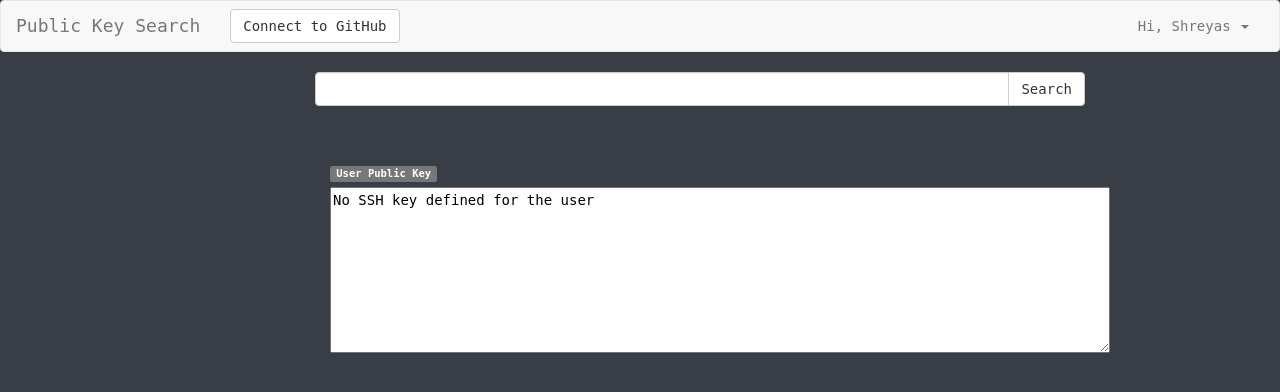
After one commit to himil07/Django-SSH-Search, a Django app: a page that uses django_ssh_search/templates/ssh_search/base.html in a window 1280 px wide. The commit adds this page. Shown: the top 392 px of the page. Run offline with Django 3.2, Linux system fonts and the light colour scheme; some libraries are stand-ins or nearby versions.

Commit message:
Github OAuth for obtaining auth_token and related changes

```diff
--- a/django_ssh_search/settings.py
+++ b/django_ssh_search/settings.py
@@ -22,10 +22,14 @@ STATIC_DIR = os.path.join(BASE_DIR, 'django_ssh_search', 'static')
 # SECURITY WARNING: keep the secret key used in production secret!
 SECRET_KEY = 'gq(d*u9nt$c_xp4u5ibce%w@s=iw!b1+cwuydfty&($#hq+m&9'
 
+# GITHUB Client ID and Client secret
+CLIENT_ID = 'e2839380361040bb3f3f'
+CLIENT_SECRET = 'a4577e6bcf71872a3eae3e793ce5ad4fdda36fc4'
+
 # SECURITY WARNING: don't run with debug turned on in production!
 DEBUG = True
 
-ALLOWED_HOSTS = []
+ALLOWED_HOSTS = ['127.0.0.1', 'localhost']
 
 
 # Application definition
--- /dev/null
+++ b/django_ssh_search/static/css/base.css
@@ -0,0 +1,5 @@
+body{
+  background-color: #393E46;
+  color: #EEEEEE;
+  font-family: monospace;
+}
--- /dev/null
+++ b/django_ssh_search/static/css/home.css
@@ -0,0 +1,17 @@
+.public-key-display, .search-form{
+  display: table-cell;
+  width: 1200px;
+
+}
+
+.public-key-display {
+  padding-right: 30px;
+  padding-left: 30px;
+  color: black;
+}
+
+label{
+  float: left;
+  padding: 10px;
+  padding-left: 0px;
+}
--- /dev/null
+++ b/django_ssh_search/static/css/index.css
@@ -0,0 +1,4 @@
+.index-page{
+  background-color: red;
+  color: white;
+}
--- /dev/null
+++ b/django_ssh_search/templates/ssh_search/base.html
@@ -0,0 +1,29 @@
+<!DOCTYPE html>
+<html lang="en">
+  <head>
+    <meta charset="utf-8">
+    <meta http-equiv="X-UA-Compatible" content="IE=edge">
+    <meta name="viewport" content="width=device-width, initial-scale=1">
+    <title>GitHub Public Key Search App</title>
+
+    <link rel="stylesheet" href="https://maxcdn.bootstrapcdn.com/bootstrap/3.3.5/css/bootstrap.min.css">
+    <link rel="stylesheet" href="https://cdnjs.cloudflare.com/ajax/libs/octicons/3.1.0/octicons.min.css">
+    <link rel="stylesheet" href="/static/css/base.css">
+
+    <!--[if lt IE 9]>
+      <script src="https://cdn.jsdelivr.net/html5shiv/3.7.2/html5shiv.min.js"></script>
+      <script src="https://cdn.jsdelivr.net/respond/1.4.2/respond.min.js"></script>
+    <![endif]-->
+  </head>
+  <body>
+
+    {% if render_page == 'index' %}
+      {% include "../ssh_search/index.html" %}
+    {% else %}
+      {% include "../ssh_search/home.html" %}
+    {% endif %}
+
+    <script src="https://cdn.jsdelivr.net/jquery/2.1.3/jquery.min.js"></script>
+    <script src="https://cdn.jsdelivr.net/bootstrap/3.3.5/js/bootstrap.min.js"></script>
+  </body>
+</html>
--- /dev/null
+++ b/django_ssh_search/templates/ssh_search/connect.html
@@ -0,0 +1 @@
+<h1>Connect to Github URL is working</h1>
--- /dev/null
+++ b/django_ssh_search/templates/ssh_search/home.html
@@ -0,0 +1,96 @@
+<link rel="stylesheet" href="/static/css/home.css">
+<div class="row home-page">
+    <div class="col-md-12">
+      <nav class="navbar navbar-default">
+        <div class="container-fluid">
+          <div class="navbar-header">
+            <button type="button" class="navbar-toggle collapsed" data-toggle="collapse" data-target="#bs-example-navbar-collapse-1" aria-expanded="false">
+              <span class="sr-only">Toggle navigation</span>
+              <span class="icon-bar"></span>
+              <span class="icon-bar"></span>
+              <span class="icon-bar"></span>
+            </button>
+            <a class="navbar-brand" href="#">Public Key Search</a>
+          </div>
+          <div class="collapse navbar-collapse">
+            <ul class="nav navbar-nav">
+              <li>
+                <form class="navbar-form">
+                  <div class="btn-group" role="group">
+                    <button type="button" data-toggle="modal" data-target="#getUsername" class="btn btn-default">
+          <!-- need to define the login modal -->
+                    <span class="fa fa-github-alt"></span> Connect to GitHub
+                    </button>
+                  </div>
+                </form>
+              </li>
+            </ul>
+            <ul class="nav navbar-nav navbar-right">
+              <li class="dropdown">
+                <!-- render the name of user -->
+                <a href="#" class="dropdown-toggle" data-toggle="dropdown" role="button" aria-haspopup="true" aria-expanded="false">Hi, {{ name }} <span class="caret"></span></a>
+                  <ul class="dropdown-menu">
+                    <!-- change the password for the user -->
+                    <li role="separator" class="divider"></li>
+                      <!-- Clear the session object and log-out user -->
+                    <li>
+                      <a href="/logout">
+                        <span class="fa fa-sign-out"></span> Logout
+                      </a>
+                    </li>
+                  </ul>
+                </li>
+              </ul>
+            </div>
+          </div>
+        </nav>
+
+    <section>
+      <div class="modal fade" id="getUsername">
+        <div class="modal-dialog modal-md">
+          <div class="modal-content">
+            <div class="modal-body">
+              <form class="form-group" method="get" action="connect/">
+                <div class="row col-md-offset-1">
+                  <label for="username_input" class="label label-default">GitHub Username</label>
+                </div>
+                <div class="row col-md-offset-1">
+                  <div class="col-md-10 input-group">
+                    {{ form.user_name }}
+                    <span class="input-group-btn">
+                      <button type="submit" class="btn btn-warning">Submit</button>
+                    </span>
+                  </div>
+                </div>
+              </form>
+            </div>
+          </div>
+        </div>
+      </div>
+    </section>
+
+    <div class="row search-form">
+      <div class="col-lg-8 col-md-offset-3">
+        <form action="/get_keys" method="get">
+          <div class="input-group">
+            <input type="text" class="form-control" name="github_username">
+            <span class="input-group-btn">
+              <!-- search github users public key -->
+              <button type="submit" class="btn btn-default">Search</button>
+            </span>
+          </div>
+        </form>
+      </div>
+    </div>
+    <br>
+    <br>
+    <br>
+    <div class="row public-key-display">
+      <div class="col-md-offset-3 col-lg-8">
+        <label for="key_text_area" class="label label-default">User Public Key</label>
+            <!-- render key in the text area -->
+          <textarea id="key_text_area" rows="8" cols="90" readonly="true">{{ ssh_key  }}</textarea>
+        </div>
+    </div>
+  </div>
+</div>
--- a/django_ssh_search/urls.py
+++ b/django_ssh_search/urls.py
@@ -21,10 +21,8 @@ from django.conf import settings
 
 urlpatterns = [
     url(r'^admin/', admin.site.urls),
-    # url(r'^$', views.index, name='index'),
+
+    url(r'^redirect_oauth/$', views.redirect_oauth),
+
     url(r'^main/', include('ssh_search.urls'))
 ] + static(settings.STATIC_URL, document_root=settings.STATIC_DIR)
-
-# urlpatterns += [
-#     static(settings.STATIC_URL, document_root=settings.STATIC_DIR)
-# ]
--- /dev/null
+++ b/ssh_search/forms.py
@@ -0,0 +1,5 @@
+from django import forms
+
+
+class ConnectGithubForm(forms.Form):
+    user_name = forms.CharField(max_length=255, widget=forms.TextInput(attrs={'class': 'form-control'}))
--- a/ssh_search/urls.py
+++ b/ssh_search/urls.py
@@ -2,5 +2,12 @@ from django.conf.urls import url
 from ssh_search import views
 
 urlpatterns = [
-    url(r'^$', views.index, name='index')
+    # Render Index Page
+    url(r'^$', views.index, name='index'),
+
+    # Render Home Page to the user
+    url(r'^home/$', views.home, name='home'),
+
+    # Connect to GitHub
+    url(r'^home/connect/$', views.connect, name='connect')
 ]
--- a/ssh_search/views.py
+++ b/ssh_search/views.py
@@ -1,8 +1,71 @@
 from django.shortcuts import render
+from django.conf import settings
+from django.http import HttpResponse, HttpRequest
+from django.shortcuts import redirect
+from ssh_search.forms import ConnectGithubForm
 
-from django.http import HttpResponse
+import requests, json
 
-# Create your views here.
+# All VIEWS and CONTROLLERS to be written below this line
+###################################################################################################
 
 def index(request):
-    return render(request, 'ssh_search/index.html', context={'name': 'Shreyas'})
+    return render(request, 'ssh_search/base.html', context={'render_page': 'index'})
+
+def home(request):
+    form = ConnectGithubForm(auto_id=False)
+    return render(request, 'ssh_search/base.html', context={'render_page': 'home', 'name': 'Shreyas',
+        'ssh_key': 'No SSH key defined for the user', 'form': form})
+
+def connect(request):
+    if request.method == 'GET':
+        form = ConnectGithubForm(data=request.GET)
+
+        if form.is_valid():
+            # Store this in DB for further reference
+            user_name = form.cleaned_data.get('user_name', '')
+
+            # redirect to GitHub for authorizations
+            params = 'client_id={0}&client_secret={1}'.format(settings.CLIENT_ID,
+                settings.CLIENT_SECRET)
+
+            return redirect('https://github.com/login/oauth/authorize?' + params, permanent=True)
+
+        else:
+            print(form.errors)
+
+    return render(request, 'ssh_search/base.html', context={'render_page': 'home', 'name': 'Shreyas',
+        'ssh_key': 'No SSH key defined for the user', 'form': form})
+
+####################################################################################################
+def redirect_oauth(request):
+    if request.method == 'GET' and request.GET.__contains__('code'):
+        auth_code = request.GET.get('code', None)
+
+        if auth_code:
+            # Redirect to Github for access token
+            headers = {'Accept': 'application/json'}
+            params = {'client_id': settings.CLIENT_ID, 'client_secret': settings.CLIENT_SECRET,
+                'code': auth_code}
+
+            response = requests.post('https://github.com/login/oauth/access_token', headers=headers,
+                params=params)
+
+            if response.status_code == 200:
+                auth_token = response.json().get('access_token', '')
+                # This auth token needs to stored with social login table against user id
+                print (auth_token) # Temporary needs to be removed
+
+                # More verbose logging with alerts for error messages
+                return redirect('home') # Success in Obtaining an Auth Token
+            else:
+                # More verbose logging with alerts for error messages
+                return redirect('home') # Failure Token already present or some other error
+
+        else:
+            # More verbose logging with alerts for error messages
+            return redirect('home') # Failure in obtaining the code from Github. Retry Later
+
+    else:
+        # More verbose logging with alerts for error messages
+        return redirect('home') # Failure with the request
```
Also changed, not shown: django_ssh_search/templates/ssh_search/index.html (+6 -24 lines).
